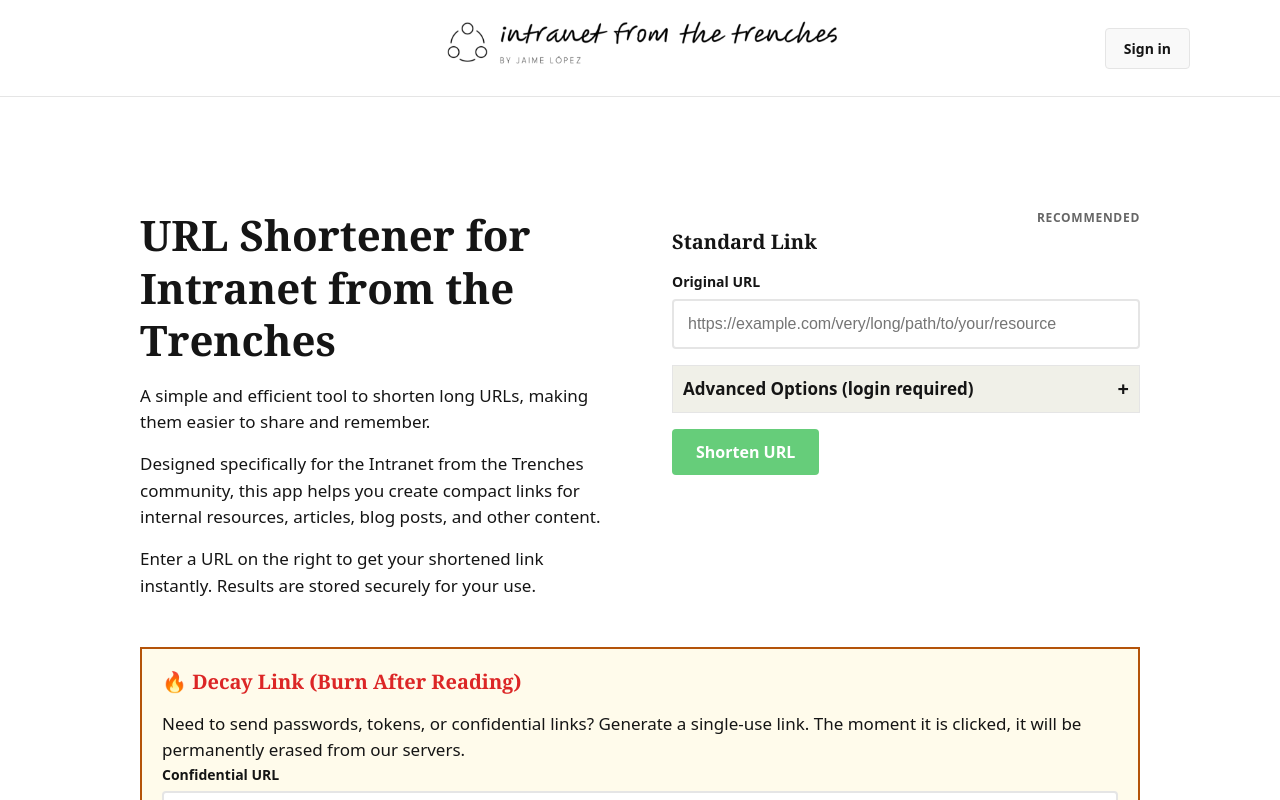
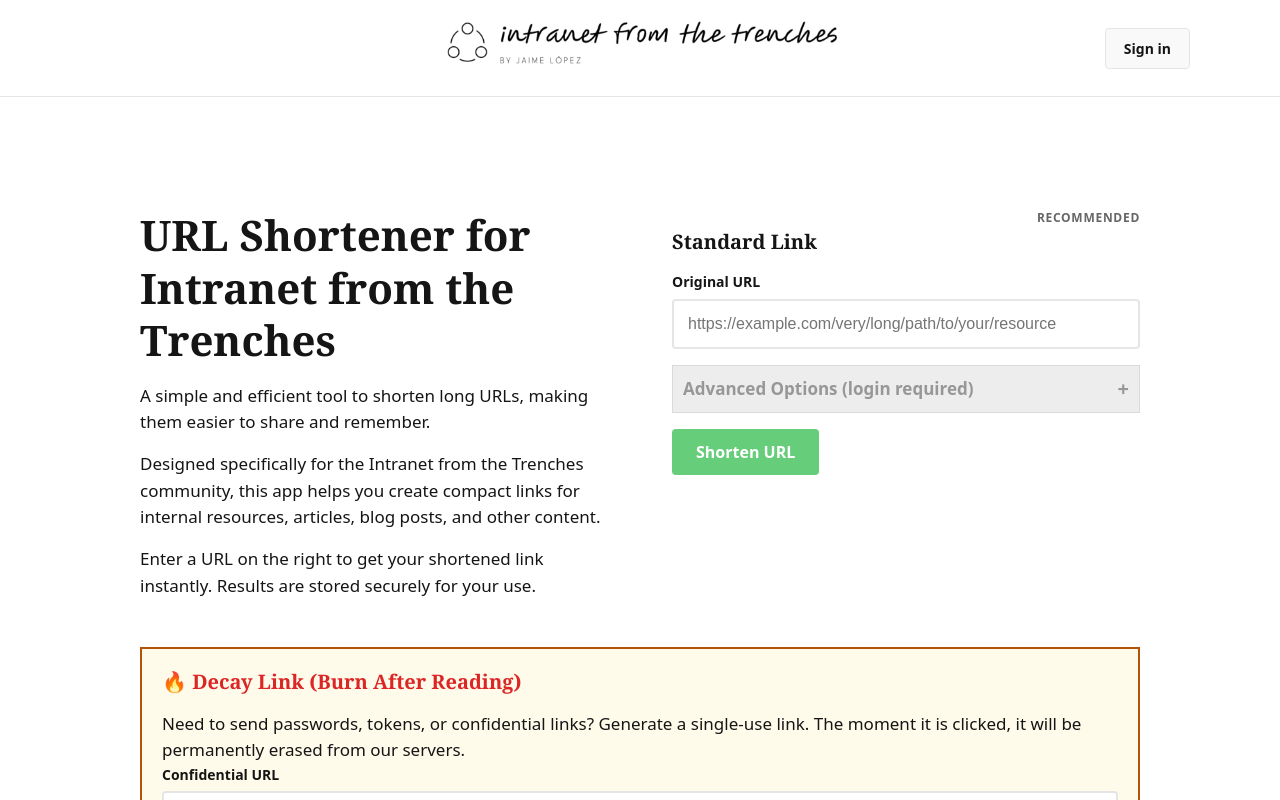
Before and after one commit to jaloplo/ai-ender-pearl, a Next.js app: page / in a window 1280 px wide. Shown: the top 800 px of the page. Built offline with nearby package versions, Linux system fonts and the light colour scheme; no server answers.

Commit message:
feat: Gray Out Homepage Advanced Options for Anonymous Visitors

```diff
--- a/app/globals.css
+++ b/app/globals.css
@@ -152,3 +152,32 @@ table a{overflow-wrap:anywhere}.metadata{line-height:1.4}
 .header-menu-panel a{padding:9px 12px;color:var(--color-text-primary);font-size:14px;white-space:nowrap}
 .header-menu-panel a:hover{background:#f0f8f2;text-decoration:none}
 @media(max-width:560px){.header-menu-panel{right:0}.header-menu summary{padding:8px 10px;font-size:13px}}
+
+
+/* Anonymous homepage Advanced Options state */
+.advanced-box-anonymous {
+  background:#f3f3f3;
+  border-color:#c9c9c9;
+  color:#777;
+  opacity:.68;
+}
+.advanced-box-anonymous .advanced-header {
+  background:#e5e5e5;
+  color:#666;
+}
+.advanced-box-anonymous .advanced-header:hover {
+  background:#dedede;
+}
+.advanced-box-anonymous .advanced-options {
+  background:#eeeeee;
+}
+.advanced-box-anonymous .option {
+  background:#e7e7e7;
+  border-color:#cfcfcf;
+}
+.advanced-box-anonymous .option-input,
+.advanced-box-anonymous input {
+  background:#ddd;
+  color:#777;
+  border-color:#c3c3c3;
+}
--- a/app/layout.js
+++ b/app/layout.js
@@ -25,21 +25,19 @@ export default function RootLayout({ children }) {
               </h1>
             </div>
             <div className="header-actions">
-              <details className="header-menu">
-                <summary className="btn-tertiary">{isAuthenticated ? 'Menu' : 'Sign in'}</summary>
-                {isAuthenticated ? (
+              {isAuthenticated ? (
+                <details className="header-menu">
+                  <summary className="btn-tertiary">Menu</summary>
                   <nav className="header-menu-panel" aria-label="Application menu">
                     <a href="/changelog">Changelog</a>
                     <a href="/list">Settings</a>
                     <a href="/admin/components">Components</a>
                     <a href="/api/auth/logout">Logout</a>
                   </nav>
-                ) : (
-                  <nav className="header-menu-panel" aria-label="Sign in menu">
-                    <a href="/login">Sign in</a>
-                  </nav>
-                )}
-              </details>
+                </details>
+              ) : (
+                <a className="btn-tertiary" href="/login">Sign in</a>
+              )}
             </div>
           </div>
         </div>
--- a/app/page.js
+++ b/app/page.js
@@ -80,7 +80,7 @@ export default function ShortenPage() {
           <strong className="form-section-title standard">Standard Link</strong>
           <label htmlFor="url-standard">Original URL</label>
           <input type="text" id="url-standard" value={standardUrl} onChange={(e) => setStandardUrl(e.target.value)} placeholder="https://example.com/very/long/path/to/your/resource" disabled={anyLoading} className="prominent-input" />
-          <div className="advanced-box">
+          <div className={`advanced-box ${!isAuthenticated ? 'advanced-box-anonymous' : ''}`}>
             <div className="advanced-header" onClick={() => !anyLoading && setAdvancedOpen(!advancedOpen)} role="button" tabIndex={0} aria-expanded={advancedOpen} onKeyDown={(e) => { if (e.key === 'Enter' || e.key === ' ') { e.preventDefault(); if (!anyLoading) setAdvancedOpen(!advancedOpen); } }}><span>Advanced Options {!isAuthenticated && ' (login required)'}</span><span className="toggle-icon">{advancedOpen ? '−' : '+'}</span></div>
             {advancedOpen && <div className="advanced-options">
               <div className={`option ${!isAuthenticated ? 'greyed' : ''}`}><label htmlFor="customSlug">Custom Alias (optional)</label><input type="text" id="customSlug" value={customSlug} onChange={(e) => setCustomSlug(e.target.value)} placeholder="my-campaign-link" disabled={anyLoading || !isAuthenticated} className="option-input" /><span className="metadata">Letters, numbers, - or _ only; 1-64 characters.</span></div>
```
Also changed, not shown: 1 other file (tests, documents, lock files or other folders).
